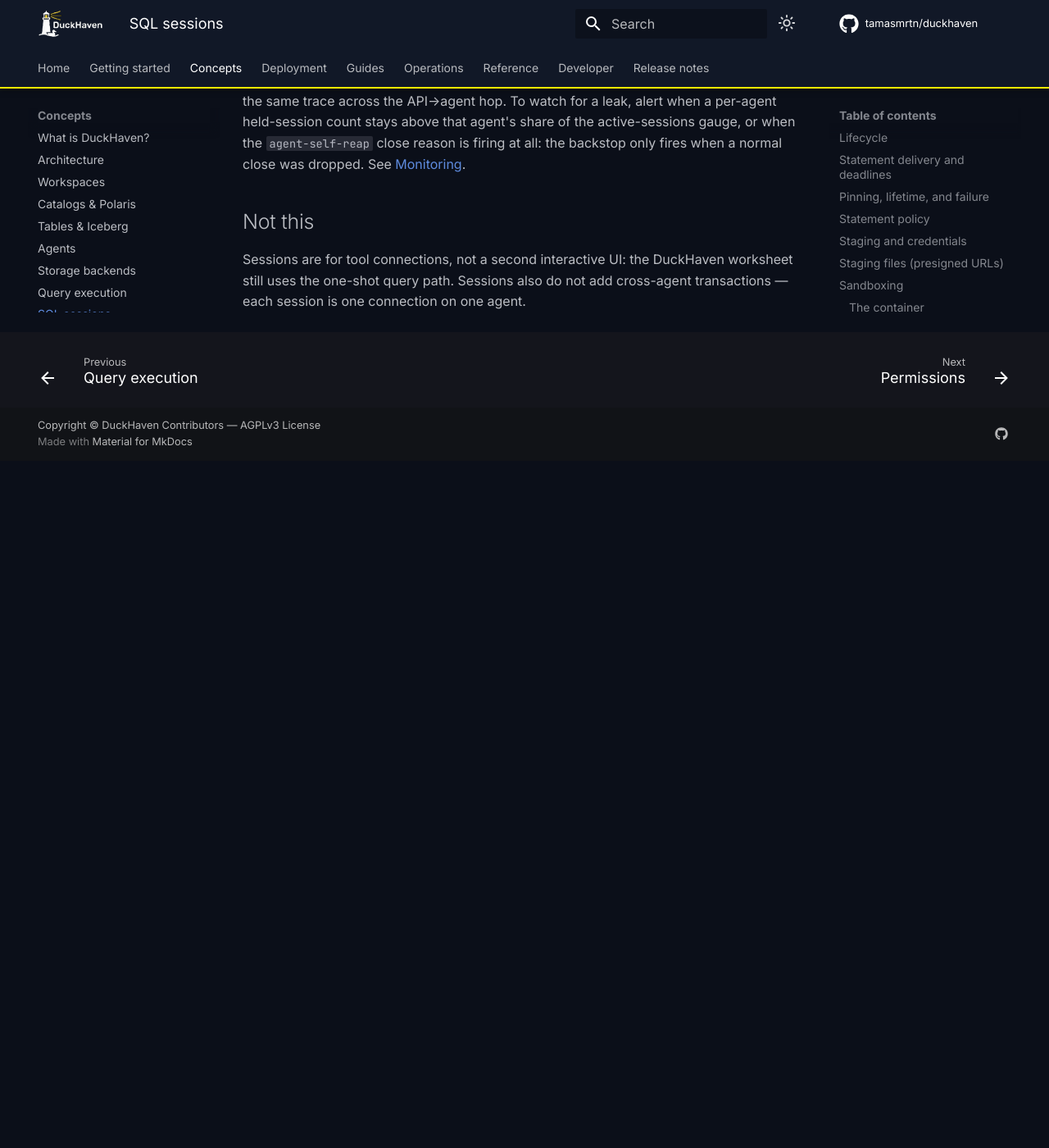
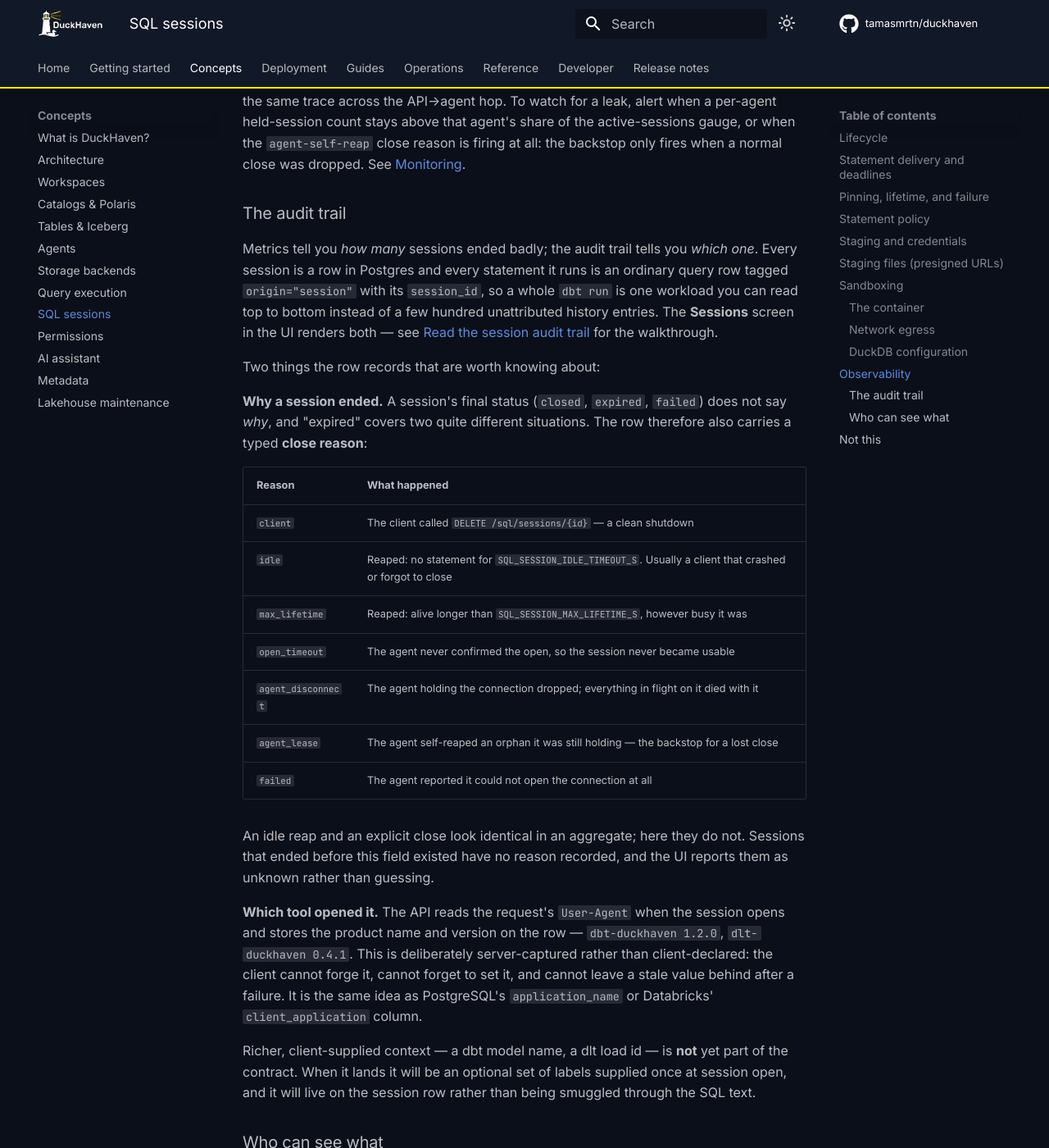
Before and after one commit to tamasmrtn/duckhaven, an MkDocs documentation site: the page built from docs/concepts/sql-sessions.md, in a window 1280 px wide and 1400 px high, scrolled down 5733 px. Shown: the whole window at 82% size. Built offline with MkDocs 1.6.1 and Material for MkDocs 9.7.7, drawn with Linux system fonts in a browser that asks for light colours; comment, search, counter and statistics services are not loaded; before the commit the page ends 6295 px from its top, so only the background shows below that; some of the changed text lies outside the part shown.

Commit message:
Document the SQL session audit trail
Extends the sql-sessions Observability section with the close-reason
taxonomy, the captured client identity, and an explicit statement of the
visibility decision -- any workspace member sees every session and its
SQL, consistent with the query history. Notes honestly that there is no
session retention sweep.

Adds a guide for reading the trail: spotting a session pinning agent
capacity, following a build through its statement timeline, and telling
an explicit close from an idle reap.

```diff
--- a/docs/concepts/sql-sessions.md
+++ b/docs/concepts/sql-sessions.md
@@ -190,6 +190,55 @@
 above that agent's share of the active-sessions gauge, or when the `agent-self-reap` close reason is firing at all: the
 backstop only fires when a normal close was dropped. See [Monitoring](../operations/monitoring.md).
 
+### The audit trail
+
+Metrics tell you *how many* sessions ended badly; the audit trail tells you *which one*. Every session is a row in
+Postgres and every statement it runs is an ordinary query row tagged `origin="session"` with its `session_id`, so a
+whole `dbt run` is one workload you can read top to bottom instead of a few hundred unattributed history entries. The
+**Sessions** screen in the UI renders both — see
+[Read the session audit trail](../guides/session-audit.md) for the walkthrough.
+
+Two things the row records that are worth knowing about:
+
+**Why a session ended.** A session's final status (`closed`, `expired`, `failed`) does not say *why*, and "expired"
+covers two quite different situations. The row therefore also carries a typed **close reason**:
+
+| Reason | What happened |
+| --- | --- |
+| `client` | The client called `DELETE /sql/sessions/{id}` — a clean shutdown |
+| `idle` | Reaped: no statement for `SQL_SESSION_IDLE_TIMEOUT_S`. Usually a client that crashed or forgot to close |
+| `max_lifetime` | Reaped: alive longer than `SQL_SESSION_MAX_LIFETIME_S`, however busy it was |
+| `open_timeout` | The agent never confirmed the open, so the session never became usable |
+| `agent_disconnect` | The agent holding the connection dropped; everything in flight on it died with it |
+| `agent_lease` | The agent self-reaped an orphan it was still holding — the backstop for a lost close |
+| `failed` | The agent reported it could not open the connection at all |
+
+An idle reap and an explicit close look identical in an aggregate; here they do not. Sessions that ended before this
+field existed have no reason recorded, and the UI reports them as unknown rather than guessing.
+
+**Which tool opened it.** The API reads the request's `User-Agent` when the session opens and stores the product name
+and version on the row — `dbt-duckhaven 1.2.0`, `dlt-duckhaven 0.4.1`. This is deliberately server-captured rather than
+client-declared: the client cannot forge it, cannot forget to set it, and cannot leave a stale value behind after a
+failure. It is the same idea as PostgreSQL's `application_name` or Databricks' `client_application` column.
+
+Richer, client-supplied context — a dbt model name, a dlt load id — is **not** yet part of the contract. When it lands
+it will be an optional set of labels supplied once at session open, and it will live on the session row rather than
+being smuggled through the SQL text.
+
+### Who can see what
+
+**Any member of a workspace can see every session in that workspace, including the SQL each statement ran.** This is
+the same visibility the query history has always had, and it is deliberate: sessions run against shared catalogs and
+consume shared agent capacity, so "who is running what right now" is workspace-level information. If you need SQL that
+one member cannot read, it belongs in a different workspace.
+
+Two capabilities are narrower. Filtering sessions by principal, agent, or time requires the `queries:admin` permission,
+matching the query history's audit filters. Force-closing someone else's session — which drops its connection and fails
+whatever it had in flight — is likewise admin-only.
+
+Sessions and their statements are kept for as long as the rows are: there is **no** retention sweep for them today, so
+plan for the table to grow with your session volume.
+
 ## Not this
 
 Sessions are for tool connections, not a second interactive UI: the DuckHaven worksheet still uses the one-shot query
--- a/mkdocs.yml
+++ b/mkdocs.yml
@@ -122,6 +122,7 @@
       - Read query profiles: guides/query-profiles.md
       - Saved queries: guides/saved-queries.md
       - Schedule queries: guides/schedule-queries.md
+      - Read the session audit trail: guides/session-audit.md
       - Use the AI assistant: guides/using-the-assistant.md
       - How access works: guides/access-levels.md
       - Manage users & access: guides/users-access.md
```
Also changed, not shown: docs/guides/session-audit.md (added, +79 -0 lines).
